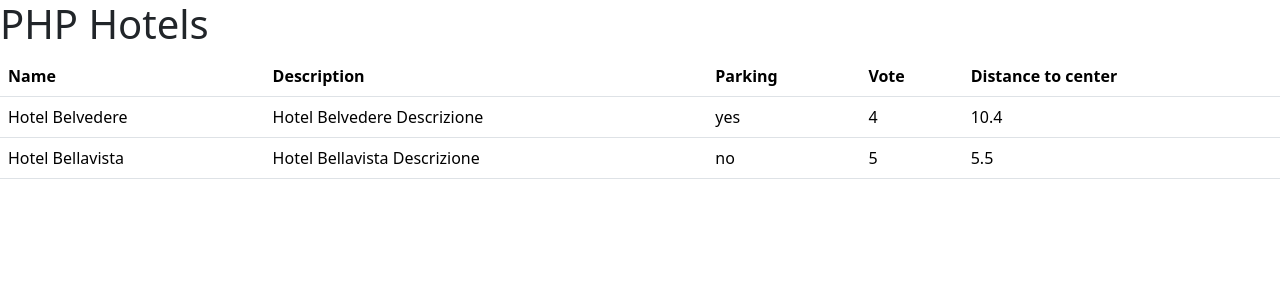
After one commit to danieleangeletti/php-hotel, a PHP site: page /filter_vote.php in a window 1280 px wide. The commit adds this page. Shown: the top 300 px of the page. Run offline with PHP 8.4, Linux system fonts and the light colour scheme.

Commit message:
primo step bonus (assolutamente da sistemare)

```diff
--- /dev/null
+++ b/filter_vote.php
@@ -0,0 +1,105 @@
+<?php
+
+$hotels = [
+
+    [
+        'name' => 'Hotel Belvedere',
+        'description' => 'Hotel Belvedere Descrizione',
+        'parking' => true,
+        'vote' => 4,
+        'distance_to_center' => 10.4,
+    ],
+    [
+        'name' => 'Hotel Futuro',
+        'description' => 'Hotel Futuro Descrizione',
+        'parking' => true,
+        'vote' => 2,
+        'distance_to_center' => 2
+    ],
+    [
+        'name' => 'Hotel Rivamare',
+        'description' => 'Hotel Rivamare Descrizione',
+        'parking' => false,
+        'vote' => 1,
+        'distance_to_center' => 1
+    ],
+    [
+        'name' => 'Hotel Bellavista',
+        'description' => 'Hotel Bellavista Descrizione',
+        'parking' => false,
+        'vote' => 5,
+        'distance_to_center' => 5.5
+    ],
+    [
+        'name' => 'Hotel Milano',
+        'description' => 'Hotel Milano Descrizione',
+        'parking' => true,
+        'vote' => 2,
+        'distance_to_center' => 50
+    ],
+
+];
+
+?>
+
+<!DOCTYPE html>
+<html lang="en">
+
+<head>
+    <meta charset="UTF-8" />
+    <meta name="viewport" content="width=device-width, initial-scale=1.0" />
+    <title>PHP Hotel</title>
+
+    <!-- Bootstrap -->
+    <link rel="stylesheet" href="https://cdn.jsdelivr.net/npm/bootstrap@5.3.2/dist/css/bootstrap.min.css" />
+
+    <!-- CSS -->
+    <link rel="stylesheet" href="./css/style.css" />
+</head>
+
+<body>
+    <header>
+        <h1>PHP Hotels</h1>
+    </header>
+
+    <main>
+
+        <table class="table">
+            <thead>
+                <tr>
+                    <th scope="col">Name</th>
+                    <th scope="col">Description</th>
+                    <th scope="col">Parking</th>
+                    <th scope="col">Vote</th>
+                    <th scope="col">Distance to center</th>
+                </tr>
+            </thead>
+            <tbody>
+                <tr>
+                    <?php
+                    foreach ($hotels as $hotel) {
+                        if ($hotel['parking'] == true) {
+                            $parking_available = 'yes';
+                        } else {
+                            $parking_available = 'no';
+                        }
+                        if ($hotel['vote'] >= 3) {
+                            echo
+                                "<td>$hotel[name]</td>
+                                    <td>$hotel[description]</td>
+                                    <td>$parking_available</td>
+                                    <td>$hotel[vote]</td>
+                                    <td>$hotel[distance_to_center]</td>
+                                </tr>";
+                        }
+                    }
+                    ;
+                    ?>
+            </tbody>
+        </table>
+    </main>
+
+    <script type="text/javascript" src="./javascript/scripts.js"></script>
+</body>
+
+</html>
```
Also changed, not shown: filter_parking.php (added, +99 -0 lines), index.php (+9 -0 lines).
